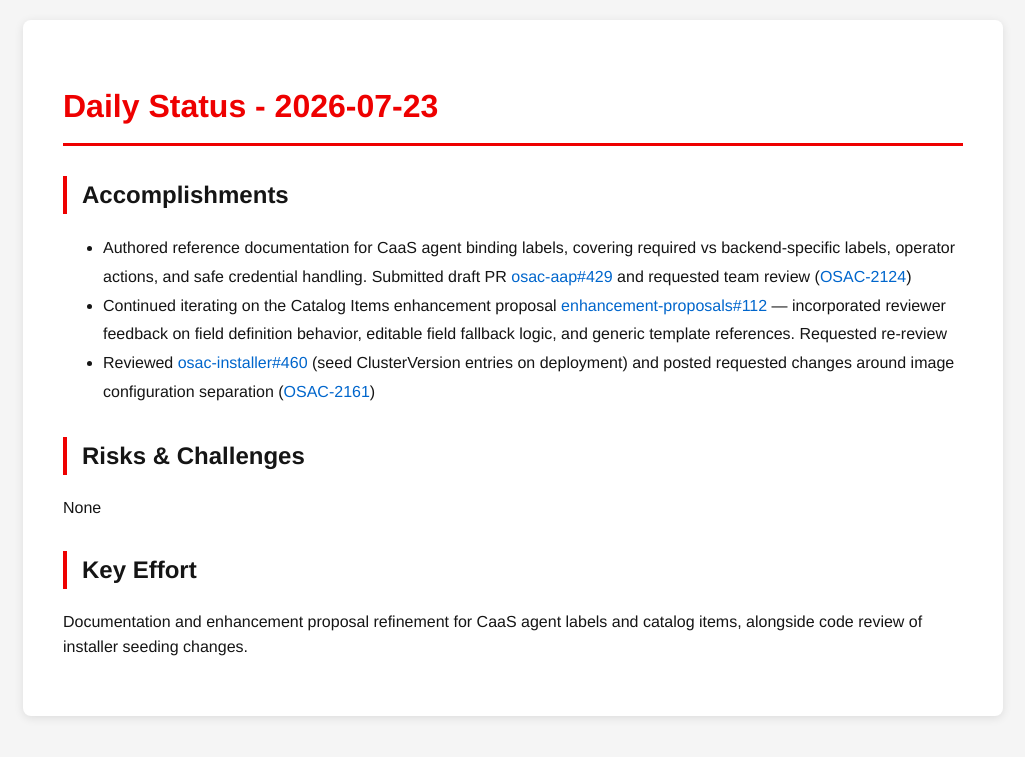
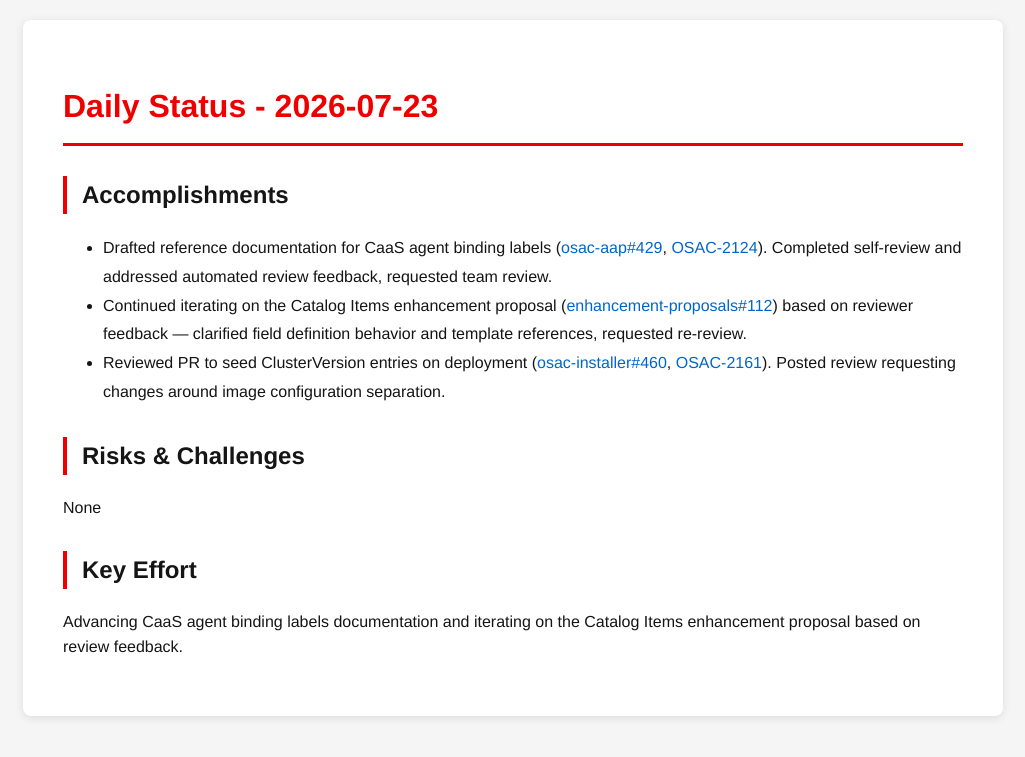
Before and after one commit to tzvatot/daily-status, a Jekyll site: the page built from 2026-07-23.md, in a window 1280 px wide. Shown: the top 757 px of the page, without its empty margins (127-1152 px from the left). Built offline with Jekyll 4.4.1, drawn with Linux system fonts in a browser that asks for light colours.

Commit message:
Daily status update - 2026-07-23

```diff
--- a/2026-07-23.md
+++ b/2026-07-23.md
@@ -7,12 +7,12 @@
 # Daily Status - 2026-07-23
 
 ## Accomplishments
-- Authored reference documentation for CaaS agent binding labels, covering required vs backend-specific labels, operator actions, and safe credential handling. Submitted draft PR [osac-aap#429](https://github.com/osac-project/osac-aap/pull/429) and requested team review ([OSAC-2124](https://redhat.atlassian.net/browse/OSAC-2124))
-- Continued iterating on the Catalog Items enhancement proposal [enhancement-proposals#112](https://github.com/osac-project/enhancement-proposals/pull/112) — incorporated reviewer feedback on field definition behavior, editable field fallback logic, and generic template references. Requested re-review
-- Reviewed [osac-installer#460](https://github.com/osac-project/osac-installer/pull/460) (seed ClusterVersion entries on deployment) and posted requested changes around image configuration separation ([OSAC-2161](https://redhat.atlassian.net/browse/OSAC-2161))
+- Drafted reference documentation for CaaS agent binding labels ([osac-aap#429](https://github.com/osac-project/osac-aap/pull/429), [OSAC-2124](https://redhat.atlassian.net/browse/OSAC-2124)). Completed self-review and addressed automated review feedback, requested team review.
+- Continued iterating on the Catalog Items enhancement proposal ([enhancement-proposals#112](https://github.com/osac-project/enhancement-proposals/pull/112)) based on reviewer feedback — clarified field definition behavior and template references, requested re-review.
+- Reviewed PR to seed ClusterVersion entries on deployment ([osac-installer#460](https://github.com/osac-project/osac-installer/pull/460), [OSAC-2161](https://redhat.atlassian.net/browse/OSAC-2161)). Posted review requesting changes around image configuration separation.
 
 ## Risks & Challenges
 None
 
 ## Key Effort
-Documentation and enhancement proposal refinement for CaaS agent labels and catalog items, alongside code review of installer seeding changes.
+Advancing CaaS agent binding labels documentation and iterating on the Catalog Items enhancement proposal based on review feedback.
```
